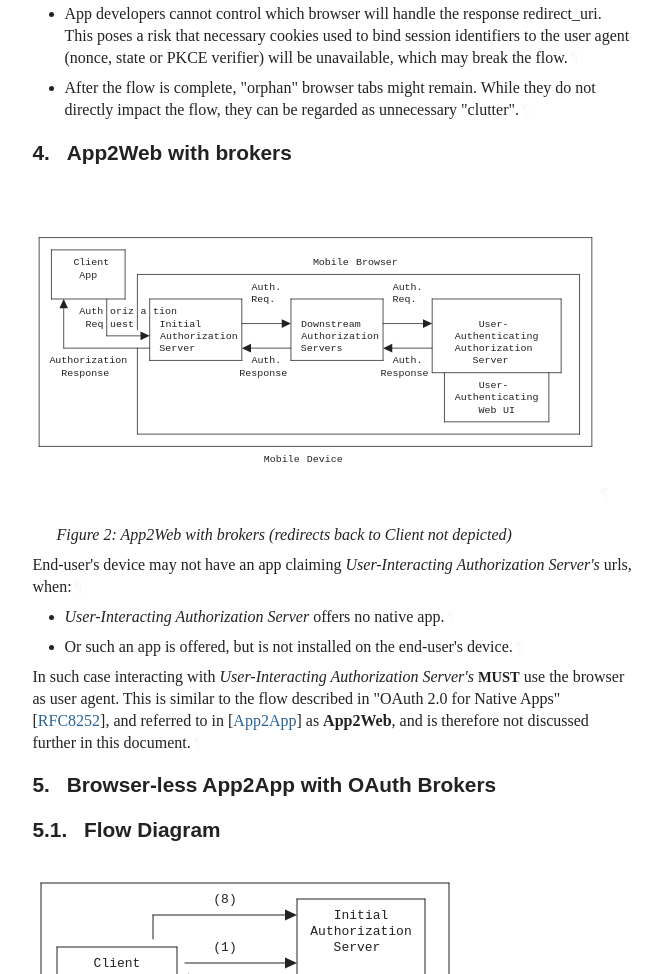
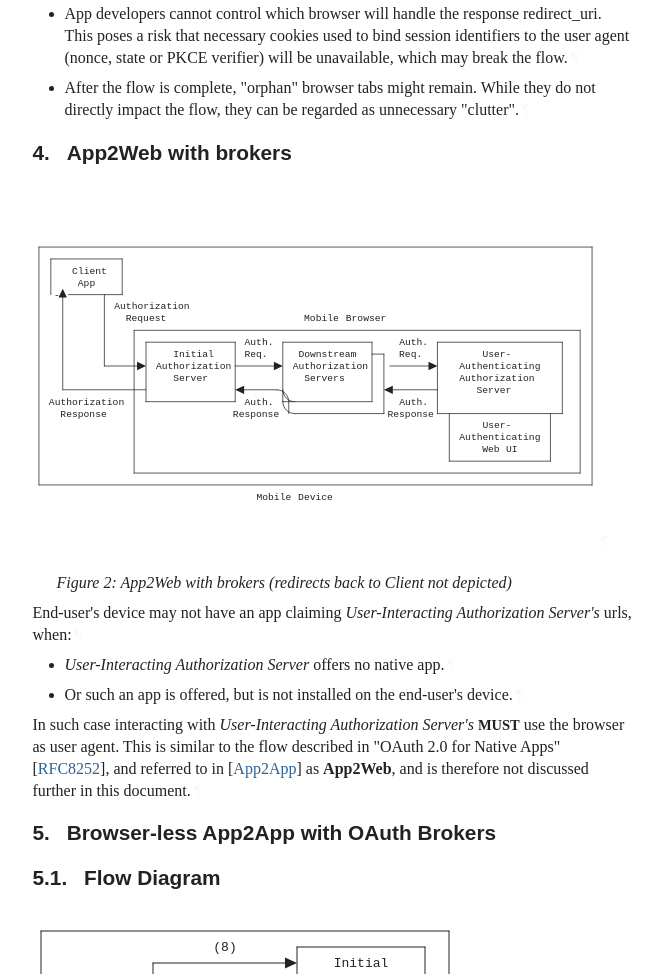
Before and after one commit to yaron-zehavi/oauth-app2app-browserless, a plain HTML site: page draft-zehavi-oauth-app2app-browserless.html in a window 1280 px wide. Shown: the part 3024-3998 px from the top of the page, without its empty margins (92-754 px from the left). Drawn offline with Linux system fonts and the light colour scheme; a web font is replaced by a local one.

Commit message:
Script updating gh-pages from 6bc07cf. [ci skip]

```diff
--- a/draft-zehavi-oauth-app2app-browserless.html
+++ b/draft-zehavi-oauth-app2app-browserless.html
@@ -1530,86 +1530,89 @@ appear in all capitals, as shown here.<a href="#section-2-1" class="pilcrow">¶<
 <figure id="figure-2">
         <div id="section-4-1.1">
           <div class="alignLeft art-svg artwork" id="section-4-1.1.1">
-<svg xmlns="http://www.w3.org/2000/svg" version="1.1" height="336" width="736" viewBox="0 0 736 336" class="diagram" text-anchor="middle" font-family="monospace" font-size="13px" stroke-linecap="round">
-              <path d="M 8,32 L 8,304" fill="none" stroke="black"></path>
-              <path d="M 24,48 L 24,112" fill="none" stroke="black"></path>
-              <path d="M 40,120 L 40,176" fill="none" stroke="black"></path>
-              <path d="M 96,112 L 96,160" fill="none" stroke="black"></path>
-              <path d="M 120,48 L 120,112" fill="none" stroke="black"></path>
-              <path d="M 136,80 L 136,152" fill="none" stroke="black"></path>
-              <path d="M 136,176 L 136,288" fill="none" stroke="black"></path>
-              <path d="M 152,112 L 152,192" fill="none" stroke="black"></path>
-              <path d="M 272,112 L 272,192" fill="none" stroke="black"></path>
-              <path d="M 336,112 L 336,192" fill="none" stroke="black"></path>
-              <path d="M 456,112 L 456,192" fill="none" stroke="black"></path>
-              <path d="M 520,112 L 520,208" fill="none" stroke="black"></path>
-              <path d="M 536,208 L 536,272" fill="none" stroke="black"></path>
-              <path d="M 672,208 L 672,272" fill="none" stroke="black"></path>
-              <path d="M 688,112 L 688,208" fill="none" stroke="black"></path>
-              <path d="M 712,80 L 712,288" fill="none" stroke="black"></path>
-              <path d="M 728,32 L 728,304" fill="none" stroke="black"></path>
-              <path d="M 8,32 L 728,32" fill="none" stroke="black"></path>
+<svg xmlns="http://www.w3.org/2000/svg" version="1.1" height="384" width="760" viewBox="0 0 760 384" class="diagram" text-anchor="middle" font-family="monospace" font-size="13px" stroke-linecap="round">
+              <path d="M 8,32 L 8,352" fill="none" stroke="black"></path>
+              <path d="M 24,48 L 24,96" fill="none" stroke="black"></path>
+              <path d="M 40,96 L 40,224" fill="none" stroke="black"></path>
+              <path d="M 96,96 L 96,192" fill="none" stroke="black"></path>
+              <path d="M 120,48 L 120,96" fill="none" stroke="black"></path>
+              <path d="M 136,144 L 136,336" fill="none" stroke="black"></path>
+              <path d="M 152,160 L 152,240" fill="none" stroke="black"></path>
+              <path d="M 272,160 L 272,240" fill="none" stroke="black"></path>
+              <path d="M 336,160 L 336,240" fill="none" stroke="black"></path>
+              <path d="M 344,240 L 344,256" fill="none" stroke="black"></path>
+              <path d="M 456,160 L 456,240" fill="none" stroke="black"></path>
+              <path d="M 472,176 L 472,256" fill="none" stroke="black"></path>
+              <path d="M 544,160 L 544,256" fill="none" stroke="black"></path>
+              <path d="M 560,256 L 560,320" fill="none" stroke="black"></path>
+              <path d="M 696,256 L 696,320" fill="none" stroke="black"></path>
+              <path d="M 712,160 L 712,256" fill="none" stroke="black"></path>
+              <path d="M 736,144 L 736,336" fill="none" stroke="black"></path>
+              <path d="M 752,32 L 752,352" fill="none" stroke="black"></path>
+              <path d="M 8,32 L 752,32" fill="none" stroke="black"></path>
               <path d="M 24,48 L 120,48" fill="none" stroke="black"></path>
-              <path d="M 136,80 L 712,80" fill="none" stroke="black"></path>
-              <path d="M 24,112 L 120,112" fill="none" stroke="black"></path>
-              <path d="M 152,112 L 272,112" fill="none" stroke="black"></path>
-              <path d="M 336,112 L 456,112" fill="none" stroke="black"></path>
-              <path d="M 520,112 L 688,112" fill="none" stroke="black"></path>
-              <path d="M 272,144 L 328,144" fill="none" stroke="black"></path>
-              <path d="M 456,144 L 512,144" fill="none" stroke="black"></path>
-              <path d="M 96,160 L 144,160" fill="none" stroke="black"></path>
-              <path d="M 40,176 L 152,176" fill="none" stroke="black"></path>
-              <path d="M 280,176 L 336,176" fill="none" stroke="black"></path>
-              <path d="M 464,176 L 520,176" fill="none" stroke="black"></path>
-              <path d="M 152,192 L 272,192" fill="none" stroke="black"></path>
-              <path d="M 336,192 L 456,192" fill="none" stroke="black"></path>
-              <path d="M 520,208 L 688,208" fill="none" stroke="black"></path>
-              <path d="M 536,272 L 672,272" fill="none" stroke="black"></path>
-              <path d="M 136,288 L 712,288" fill="none" stroke="black"></path>
-              <path d="M 8,304 L 728,304" fill="none" stroke="black"></path>
-              <polygon class="arrowhead" points="520,144 508,138.4 508,149.6" fill="black" transform="rotate(0,512,144)"></polygon>
-              <polygon class="arrowhead" points="472,176 460,170.4 460,181.6" fill="black" transform="rotate(180,464,176)"></polygon>
-              <polygon class="arrowhead" points="336,144 324,138.4 324,149.6" fill="black" transform="rotate(0,328,144)"></polygon>
-              <polygon class="arrowhead" points="288,176 276,170.4 276,181.6" fill="black" transform="rotate(180,280,176)"></polygon>
-              <polygon class="arrowhead" points="152,160 140,154.4 140,165.6" fill="black" transform="rotate(0,144,160)"></polygon>
-              <polygon class="arrowhead" points="48,120 36,114.4 36,125.6" fill="black" transform="rotate(270,40,120)"></polygon>
+              <path d="M 48,96 L 120,96" fill="none" stroke="black"></path>
+              <path d="M 136,144 L 736,144" fill="none" stroke="black"></path>
+              <path d="M 152,160 L 272,160" fill="none" stroke="black"></path>
+              <path d="M 336,160 L 456,160" fill="none" stroke="black"></path>
+              <path d="M 544,160 L 712,160" fill="none" stroke="black"></path>
+              <path d="M 456,176 L 472,176" fill="none" stroke="black"></path>
+              <path d="M 96,192 L 144,192" fill="none" stroke="black"></path>
+              <path d="M 272,192 L 328,192" fill="none" stroke="black"></path>
+              <path d="M 480,192 L 536,192" fill="none" stroke="black"></path>
+              <path d="M 40,224 L 152,224" fill="none" stroke="black"></path>
+              <path d="M 280,224 L 328,224" fill="none" stroke="black"></path>
+              <path d="M 480,224 L 544,224" fill="none" stroke="black"></path>
+              <path d="M 152,240 L 272,240" fill="none" stroke="black"></path>
+              <path d="M 336,240 L 456,240" fill="none" stroke="black"></path>
+              <path d="M 352,256 L 472,256" fill="none" stroke="black"></path>
+              <path d="M 544,256 L 712,256" fill="none" stroke="black"></path>
+              <path d="M 560,320 L 696,320" fill="none" stroke="black"></path>
+              <path d="M 136,336 L 736,336" fill="none" stroke="black"></path>
+              <path d="M 8,352 L 752,352" fill="none" stroke="black"></path>
+              <path d="M 328,224 C 336.83064,224 344,231.16936 344,240" fill="none" stroke="black"></path>
+              <path d="M 352,240 C 343.16936,240 336,232.83064 336,224" fill="none" stroke="black"></path>
+              <path d="M 352,256 C 343.16936,256 336,248.83064 336,240" fill="none" stroke="black"></path>
+              <polygon class="arrowhead" points="544,192 532,186.4 532,197.6" fill="black" transform="rotate(0,536,192)"></polygon>
+              <polygon class="arrowhead" points="488,224 476,218.4 476,229.6" fill="black" transform="rotate(180,480,224)"></polygon>
+              <polygon class="arrowhead" points="336,192 324,186.4 324,197.6" fill="black" transform="rotate(0,328,192)"></polygon>
+              <polygon class="arrowhead" points="288,224 276,218.4 276,229.6" fill="black" transform="rotate(180,280,224)"></polygon>
+              <polygon class="arrowhead" points="152,192 140,186.4 140,197.6" fill="black" transform="rotate(0,144,192)"></polygon>
+              <polygon class="arrowhead" points="48,96 36,90.4 36,101.6" fill="black" transform="rotate(270,40,96)"></polygon>
               <g class="text">
                 <text x="76" y="68">Client</text>
-                <text x="388" y="68">Mobile</text>
-                <text x="448" y="68">Browser</text>
                 <text x="72" y="84">App</text>
-                <text x="304" y="100">Auth.</text>
-                <text x="488" y="100">Auth.</text>
-                <text x="300" y="116">Req.</text>
-                <text x="484" y="116">Req.</text>
-                <text x="76" y="132">Auth</text>
-                <text x="116" y="132">oriz</text>
-                <text x="144" y="132">a</text>
-                <text x="172" y="132">tion</text>
-                <text x="80" y="148">Req</text>
-                <text x="116" y="148">uest</text>
-                <text x="192" y="148">Initial</text>
-                <text x="388" y="148">Downstream</text>
-                <text x="600" y="148">User-</text>
-                <text x="216" y="164">Authorization</text>
-                <text x="400" y="164">Authorization</text>
-                <text x="604" y="164">Authenticating</text>
-                <text x="188" y="180">Server</text>
-                <text x="376" y="180">Servers</text>
-                <text x="600" y="180">Authorization</text>
-                <text x="72" y="196">Authorization</text>
-                <text x="304" y="196">Auth.</text>
-                <text x="488" y="196">Auth.</text>
-                <text x="596" y="196">Server</text>
-                <text x="68" y="212">Response</text>
-                <text x="300" y="212">Response</text>
-                <text x="484" y="212">Response</text>
-                <text x="600" y="228">User-</text>
-                <text x="604" y="244">Authenticating</text>
-                <text x="592" y="260">Web</text>
-                <text x="620" y="260">UI</text>
-                <text x="324" y="324">Mobile</text>
-                <text x="380" y="324">Device</text>
+                <text x="32" y="100">-</text>
+                <text x="160" y="116">Authorization</text>
+                <text x="152" y="132">Request</text>
+                <text x="388" y="132">Mobile</text>
+                <text x="448" y="132">Browser</text>
+                <text x="304" y="164">Auth.</text>
+                <text x="512" y="164">Auth.</text>
+                <text x="216" y="180">Initial</text>
+                <text x="300" y="180">Req.</text>
+                <text x="396" y="180">Downstream</text>
+                <text x="508" y="180">Req.</text>
+                <text x="624" y="180">User-</text>
+                <text x="216" y="196">Authorization</text>
+                <text x="400" y="196">Authorization</text>
+                <text x="628" y="196">Authenticating</text>
+                <text x="212" y="212">Server</text>
+                <text x="392" y="212">Servers</text>
+                <text x="624" y="212">Authorization</text>
+                <text x="620" y="228">Server</text>
+                <text x="72" y="244">Authorization</text>
+                <text x="304" y="244">Auth.</text>
+                <text x="512" y="244">Auth.</text>
+                <text x="68" y="260">Response</text>
+                <text x="300" y="260">Response</text>
+                <text x="508" y="260">Response</text>
+                <text x="624" y="276">User-</text>
+                <text x="628" y="292">Authenticating</text>
+                <text x="616" y="308">Web</text>
+                <text x="644" y="308">UI</text>
+                <text x="324" y="372">Mobile</text>
+                <text x="380" y="372">Device</text>
               </g>
             </svg><a href="#section-4-1.1.1" class="pilcrow">¶</a>
 </div>
```
Also changed, not shown: draft-zehavi-oauth-app2app-browserless.txt.
